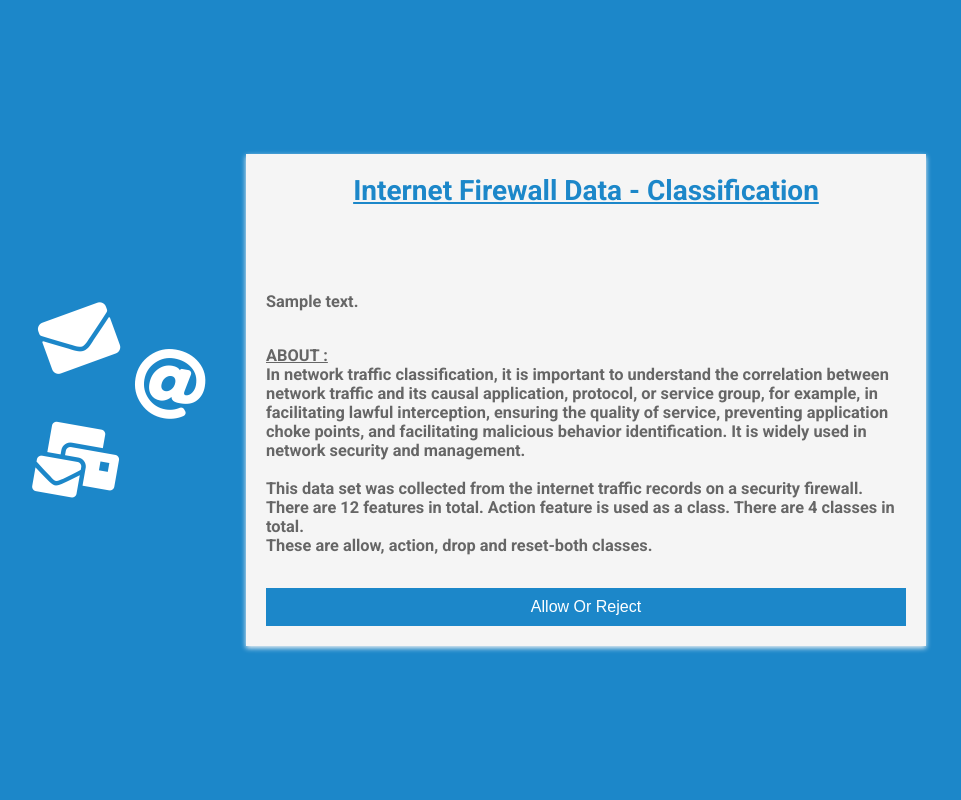
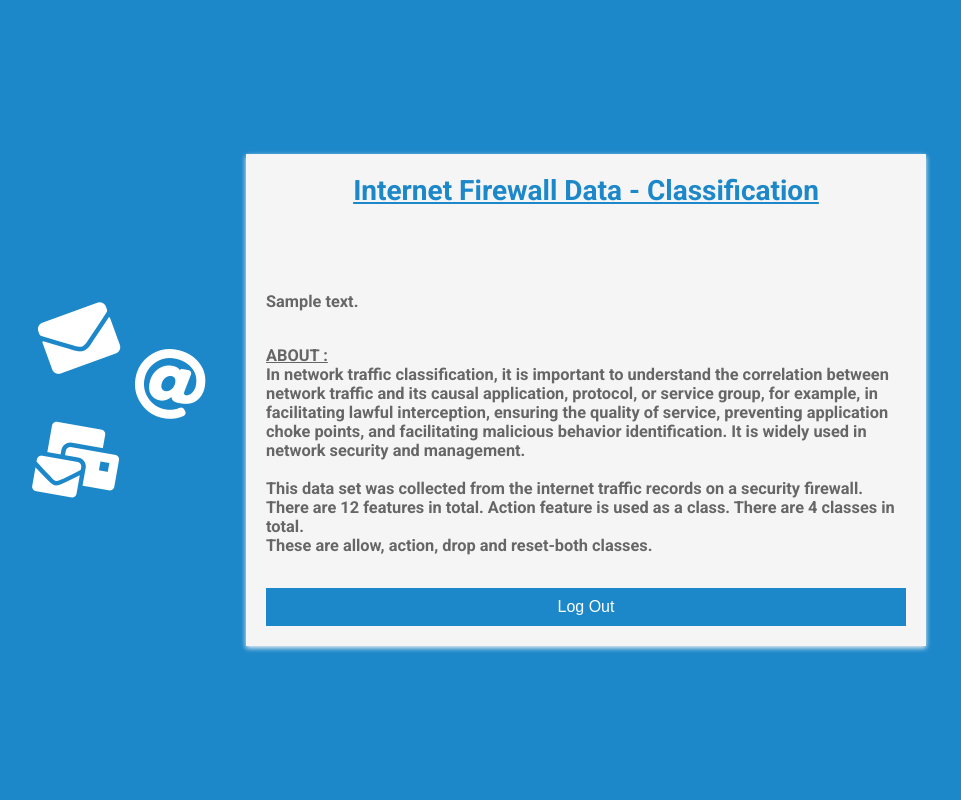
Before and after one commit to DebmalyaRay9989/traffic_classification_app, a Flask app: template templates/results.html in a window 1280 px wide. Shown: the whole page, without its empty margins (185-1146 px from the left). Run offline with Flask 2, Linux system fonts and the light colour scheme; the template is opened without the code that fills it: most values are stand-ins (such as "Sample title", 1, 10 or a date in 2020); parts of the project's set-up code (start-up, migrations or seed data) failed here and were passed over; some libraries are stand-ins or nearby versions.

Commit message:
Update results.html
.

```diff
--- a/templates/results.html
+++ b/templates/results.html
@@ -137,7 +137,7 @@
 			These are allow, action, drop and reset-both classes.<br>
 			</h3>
 			<br>
-			<button id="sub" type="submit ">Allow Or Reject</button>
+			<button id="sub" type="submit ">Log Out</button>
 			<br>
 
         </div>
```
